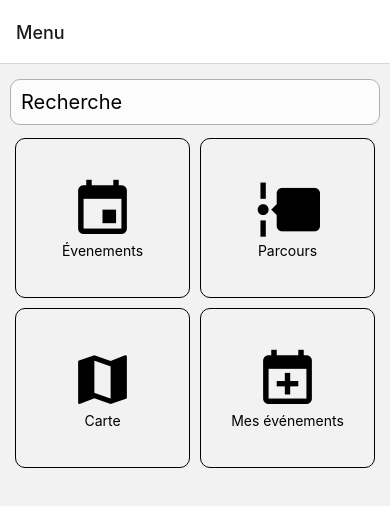
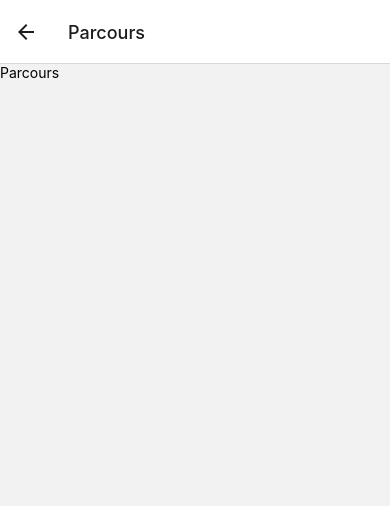
Before and after one commit to moussabah/mobile-app, a React Native app: screen /ParcourScreen in a window 390 px wide. Shown: the top 506 px of the page. Built offline with nearby package versions, Linux system fonts and the light colour scheme.

Commit message:
feat: parcours screen

```diff
--- a/App.js
+++ b/App.js
@@ -9,6 +9,7 @@ import {createNativeStackNavigator} from "@react-navigation/native-stack";
 import MenuScreen from "./screens/MenuScreen";
 import UserEventScreen from "./screens/UserEventScreen";
 import CardScreen from "./screens/CardScreen";
+import ParcourScreen from "./screens/ParcourScreen";
 
 const Stack = createNativeStackNavigator();
 
@@ -19,7 +20,8 @@ export default function App() {
                 <Stack.Screen name="Home" component={MenuScreen} options={{title: 'Menu'}} />
                 <Stack.Screen name="EventList" component={BottomTab} options={{title: 'Menu', headerShown: false}} />
                 <Stack.Screen name="UserEvent" component={UserEventScreen} options={{title: 'Mes événements'}} />
-                <Stack.Screen name="CardScreen" component={CardScreen} options={{title: 'Mes événements'}} />
+                <Stack.Screen name="CardScreen" component={CardScreen} options={{title: 'Carte'}} />
+                <Stack.Screen name="ParcourScreen" component={ParcourScreen} options={{title: 'Parcours'}} />
                 <Stack.Screen name="EventDetail" component={EventDetail} options={{title: 'Description'}} />
             </Stack.Navigator>
         </NavigationContainer>
--- a/screens/MenuScreen.jsx
+++ b/screens/MenuScreen.jsx
@@ -16,7 +16,7 @@ function MenuScreen({route, navigation}) {
                     <MaterialCommunityIcons name="calendar" size={65}/>
                     <Text>Évenements</Text>
                 </InteractiveCard>
-                <InteractiveCard>
+                <InteractiveCard onPress={() => navigation.navigate("ParcourScreen")}>
                     <MaterialCommunityIcons name="timeline" size={65}/>
                     <Text>Parcours</Text>
                 </InteractiveCard>
--- /dev/null
+++ b/screens/ParcourScreen.jsx
@@ -0,0 +1,10 @@
+import React from 'react';
+import {Text} from "react-native";
+
+function ParcourScreen(props) {
+    return (
+        <Text>Parcours</Text>
+    );
+}
+
+export default ParcourScreen;
```
